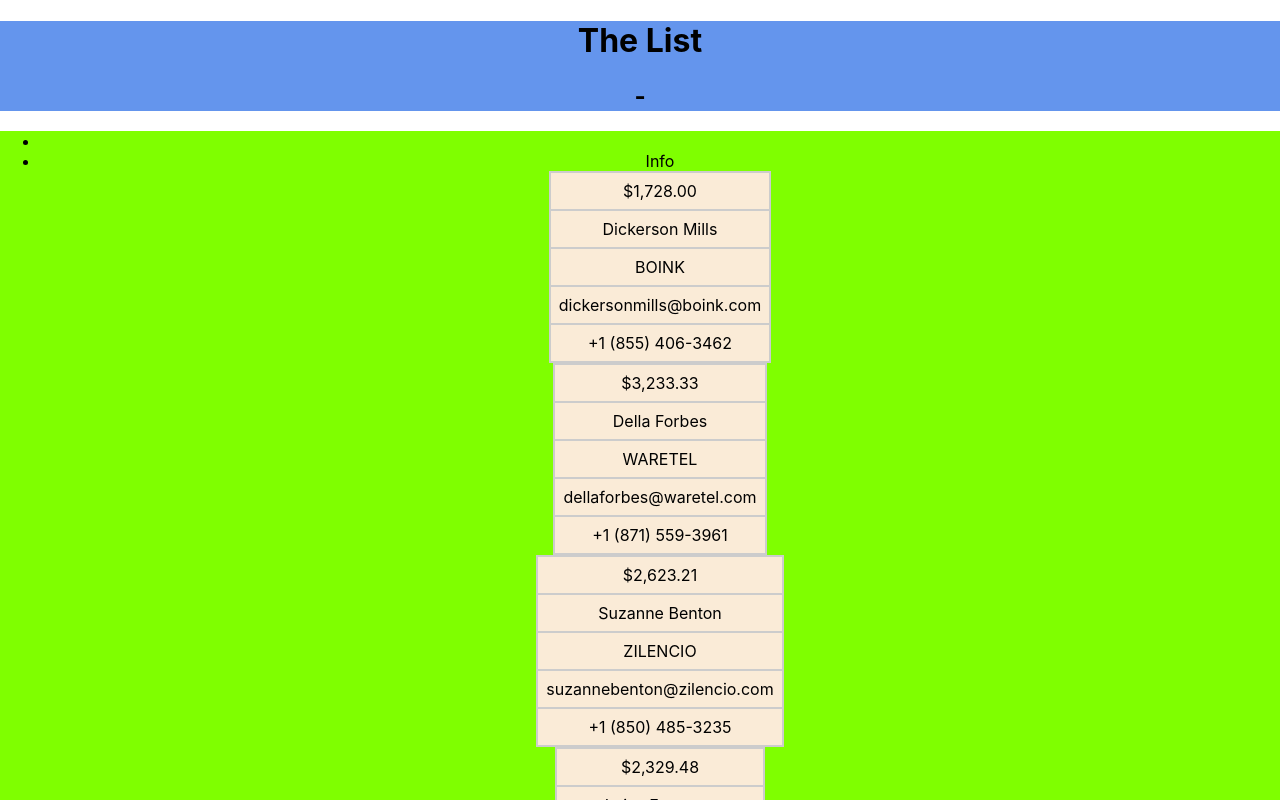
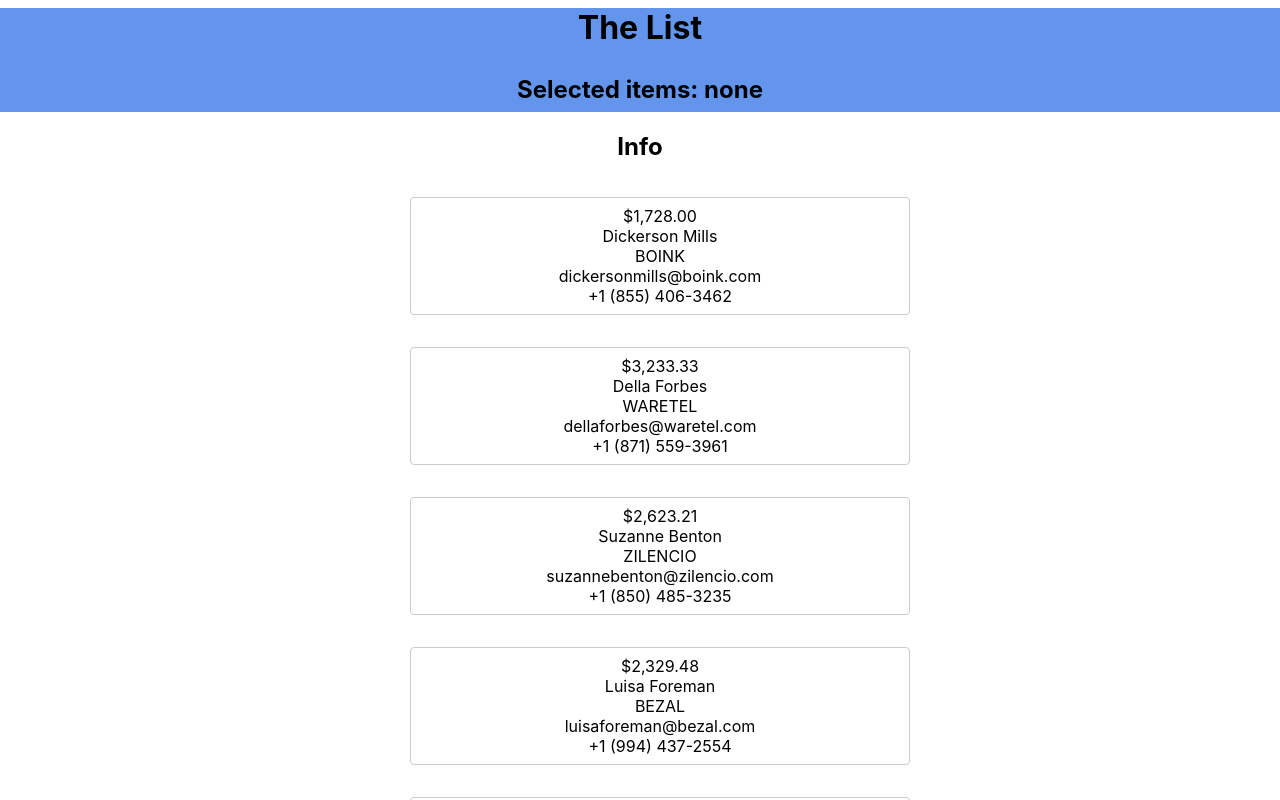
Before and after one commit to glaucopater/nihil-list, a React (Create React App) app: page / in a window 1280 px wide. Shown: the top 800 px of the page. Built offline with nearby package versions, Linux system fonts and the light colour scheme.

Commit message:
Restyle the App Add Card Component Enforce typing

```diff
--- a/src/components/Header/Header.style.css
+++ b/src/components/Header/Header.style.css
@@ -1,3 +1,11 @@
 .heading {
   background-color: cornflowerblue;
 }
+
+.title {
+  margin: 8px;
+}
+
+.info {
+  padding: 8px;
+}
--- a/src/components/Header/Header.types.ts
+++ /dev/null
@@ -1,3 +0,0 @@
-export type HeaderProps = {
-  selectedItems?: [];
-};
--- a/src/components/Header/index.tsx
+++ b/src/components/Header/index.tsx
@@ -9,12 +9,11 @@ export const Header = () => {
 
   return (
     <header role="heading" aria-level={1} className={"heading"}>
-      <h1>The List</h1>
-      {selectedItems?.length > 0 ? (
-        <h2>Selected items: {selectedItems.join(",")}</h2>
-      ) : (
-        <h2> - </h2>
-      )}
+      <h1 className="title">The List</h1>
+      <h2 className="info">
+        Selected items:{" "}
+        {selectedItems?.length > 0 ? selectedItems.join(",") : "none"}
+      </h2>
     </header>
   );
 };
--- /dev/null
+++ b/src/components/ItemCard/ItemCard.style.css
@@ -0,0 +1,25 @@
+.item-card {
+  border: 1px solid #ccc;
+  border-radius: 4px;
+  padding: 8px;
+  display: flex;
+  flex-direction: column;
+}
+
+.item-card:hover {
+  background-color: lightblue;
+  cursor: pointer;
+}
+
+.item-selected {
+  list-style-type: "𐄂";
+}
+
+.item-selected::marker {
+  font-size: 2rem;
+  font-weight: bolder;
+}
+
+.item-card-selected {
+  background-color: lightgreen;
+}
--- /dev/null
+++ b/src/components/ItemCard/index.tsx
@@ -0,0 +1,33 @@
+import { JsonType } from "../List/List.types";
+import "./ItemCard.style.css";
+
+export const ItemCard = ({
+  item,
+  renderer,
+  isSelected,
+}: {
+  item: JsonType;
+  renderer: () => string[];
+  isSelected?: boolean;
+}) => {
+  const attributes: string[] = renderer && item && renderer();
+
+  const getAttributeValue = (item: JsonType, attr: string) => {
+    return item[attr] as keyof typeof item;
+  };
+
+  return (
+    <div
+      className={`item-card ${isSelected && "item-card-selected"} `}
+      role="listitem"
+    >
+      {attributes.map((attr: string, index: number) => (
+        <span key={index} className="field">
+          {((item as Object).hasOwnProperty(attr) &&
+            getAttributeValue(item, attr)) ??
+            `field ${attr} found`}
+        </span>
+      ))}
+    </div>
+  );
+};
--- a/src/components/List/List.fixtures.ts
+++ b/src/components/List/List.fixtures.ts
@@ -1,15 +1,15 @@
 export const dataset1 = [
   {
     id: 1,
-    title: "name 1",
+    title: "Title 1",
   },
   {
     id: 2,
-    title: "name 2",
+    title: "Title 2",
   },
   {
     id: 3,
-    title: "name 3",
+    title: "Title 3",
   },
 ];
 
@@ -31,7 +31,6 @@ export const renderer3 = () => {
   return ["a", "b", "c", "link"];
 };
 
-
 export const rendererBigDataser = () => {
   return ["balance", "name", "company", "email", "phone"];
 };
--- a/src/components/List/List.style.css
+++ b/src/components/List/List.style.css
@@ -1,38 +1,21 @@
-ul.list {
-  background-color: chartreuse;
+ul {
   display: flex;
   flex-direction: column;
+  list-style-type: none;
+  align-items: center;
 }
 
-li.default,
-li.selected {
-  display: flex;
-  justify-content: center;
+li {
+  padding: 8px;
+  margin: 8px;
+  width: 80%;
 }
 
-li.default > div,
-li.selected > div {
-  background-color: antiquewhite;
-  display: flex;
-  flex-direction: column;
-  border: 1px solid #ccc;
+@media only screen and (min-width: 600px) {
+  li {
+    width: 500px;
+  }
 }
-
-.field {
-  border: 1px solid #ccc;
-  padding: 8px;
+.item-selected {
+  list-style-type: "𐄂";
 }
-
-li:hover {
-  background-color: chartreuse;
-  cursor: pointer;
-}
-
-li.selected {
-  background: wheat;
-}
-
-.adornment {
-  font-size: 32px;
-  justify-content: center;
-}
--- a/src/components/List/List.types.ts
+++ b/src/components/List/List.types.ts
@@ -2,3 +2,7 @@ export type ListProps<T> = {
   data: T[];
   renderer: () => string[];
 };
+
+export interface JsonType {
+  [key: string]: number | string;
+}
--- a/src/components/List/index.tsx
+++ b/src/components/List/index.tsx
@@ -1,7 +1,8 @@
 import { Key, SyntheticEvent, useContext } from "react";
-import { ListProps } from "./List.types";
+import { JsonType, ListProps } from "./List.types";
 import "./List.style.css";
 import UserContext, { ContextProps } from "../../contexts/UserContext";
+import { ItemCard } from "../ItemCard";
 
 export const List = <T,>({
   data,
@@ -17,46 +18,33 @@ export const List = <T,>({
     };
 
   const applySelectedClass = (index: number) => {
-    return isSelectedItem(index) ? "selected" : "default";
+    return isSelectedItem(index) ? "item-selected" : "default";
   };
 
   const isSelectedItem = (index: number) => {
     return store && (store as number[]).includes(index as number);
   };
 
-  const applyRenderer = (item: any) => {
-    const attributes = renderer && renderer();
-
-    if (attributes) {
-      // sanitize output
-      return attributes.map((attr, index) => (
-        <span key={index} className="field">
-          {item[attr] ?? `field ${attr} found`}
-        </span>
-      ));
-    }
-  };
-
   return (
+    <>
+      <h2>Info</h2>
       <ul className="list">
-      <li></li>
-      <li>Info</li>
-      {data?.map((item: T, index: Key | null | undefined) => {
+        {data?.map((item, index: Key | null | undefined) => {
           return (
             <li
               key={index}
               onClick={(e) => handleOnClick(index)(e)}
               className={applySelectedClass(index as number)}
             >
-            {isSelectedItem(index as number) && (
-              <div key={index} className="adornment">
-                x
-              </div>
-            )}
-            <div>{applyRenderer(item)}</div>
+              <ItemCard
+                item={item as JsonType}
+                renderer={renderer}
+                isSelected={isSelectedItem(index as number)}
+              />
             </li>
           );
         })}
       </ul>
+    </>
   );
 };
--- a/src/contexts/UserContext/index.tsx
+++ b/src/contexts/UserContext/index.tsx
@@ -2,7 +2,6 @@ import { createContext, Key } from "react";
 
 export type ContextProps<T = object> = {
   store: T;
-  //updateStore: React.Dispatch<T>;
   updateStore: (index: Key | null | undefined) => void;
 };
 
```
Also changed, not shown: 1 other file (tests, documents, lock files or other folders). Lines whose indentation alone changed are shown as unchanged.
